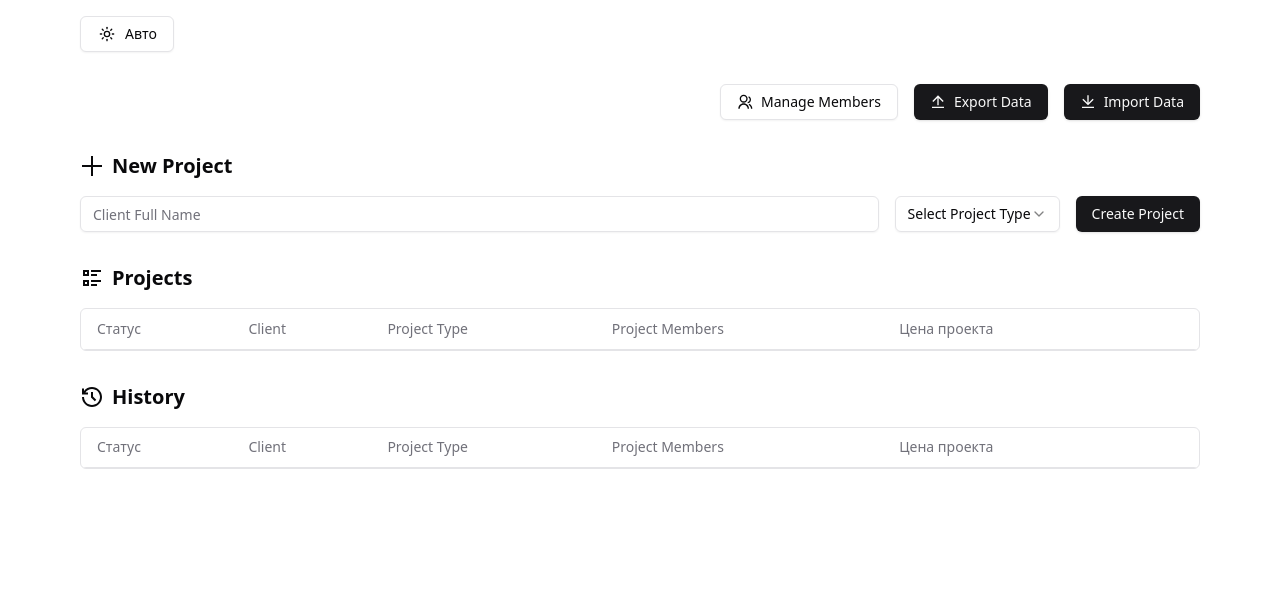
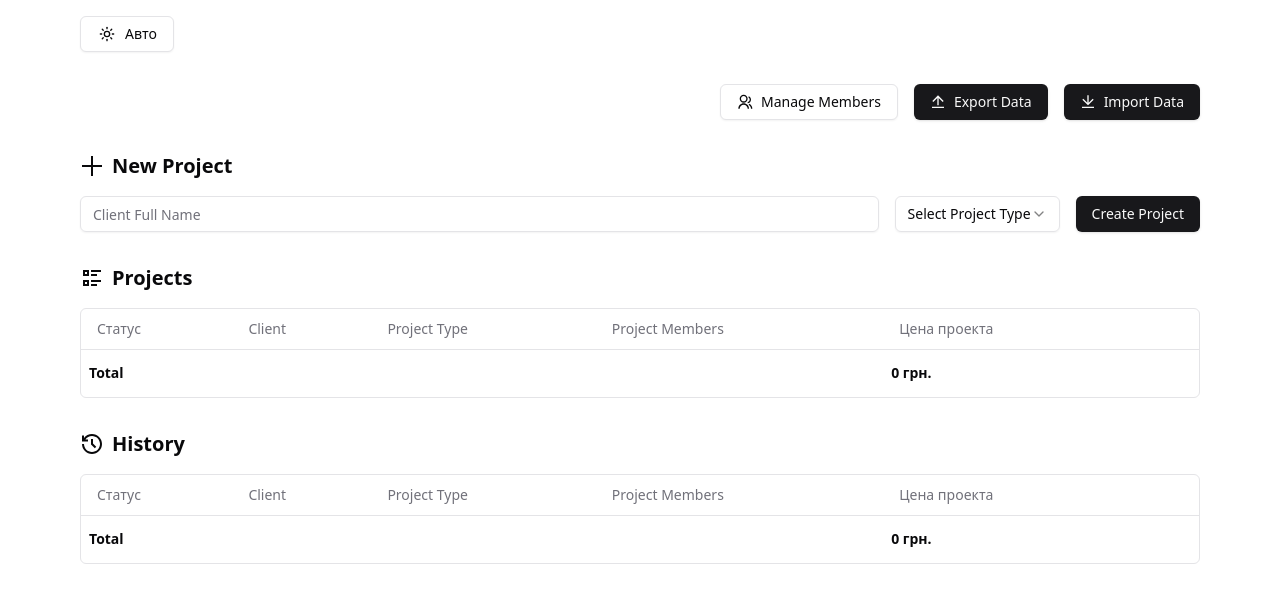
Before and after one commit to DanilLut/payout-calculator, a React (Vite) app: page / in a window 1280 px wide. Shown: the top 602 px of the page. Built offline with nearby package versions, Linux system fonts and the light colour scheme.

Commit message:
add total row

```diff
--- a/src/components/Dashboard.tsx
+++ b/src/components/Dashboard.tsx
@@ -92,6 +92,16 @@ export function Dashboard() {
 
     const unselectedData = projects.filter((item) => !item.selected)
 
+    const totalUnselected = unselectedData.reduce((acc, project) => {
+        const projectType = projectTypes.find(pt => pt.id === project.projectTypeId)
+        return acc + (projectType?.price || 0)
+    }, 0)
+
+    const totalSelected = selectedData.reduce((acc, project) => {
+        const projectType = projectTypes.find(pt => pt.id === project.projectTypeId)
+        return acc + (projectType?.price || 0)
+    }, 0)
+
     return (
         <div className="container mx-auto pb-10 md:px-16">
             <div className="flex justify-between mb-8">
@@ -160,14 +170,14 @@ export function Dashboard() {
                     <RiListCheck2 />
                     Projects
                 </h2>
-                <DataTable columns={columns} data={unselectedData} />
+                <DataTable columns={columns} data={unselectedData} total={totalUnselected} />
             </div>
 
             <div className="mt-8 w-full">
                 <h2 className="text-xl font-bold mb-4 flex items-center gap-2">
                     <RiHistoryLine /> History
                 </h2>
-                <DataTable columns={columns} data={selectedData} />
+                <DataTable columns={columns} data={selectedData} total={totalSelected} />
             </div>
         </div>
     )
--- a/src/components/DataTable.tsx
+++ b/src/components/DataTable.tsx
@@ -16,11 +16,13 @@ import {
 interface DataTableProps<TData, TValue> {
     columns: ColumnDef<TData, TValue>[]
     data: TData[]
+    total?: number
 }
 
 export function DataTable<TData, TValue>({
     columns,
     data,
+    total,
 }: DataTableProps<TData, TValue>) {
     const table = useReactTable({
         data,
@@ -63,6 +65,15 @@ export function DataTable<TData, TValue>({
                             ))}
                         </TableRow>
                     ))}
+                    <TableRow key="total" className="h-12">
+                        <TableCell colSpan={4} className="text-left font-bold">
+                            Total
+                        </TableCell>
+                        <TableCell className="text-left font-bold">
+                            {total ?? 0} грн.
+                        </TableCell>
+                        <TableCell></TableCell>
+                    </TableRow>
                 </TableBody>
             </Table>
         </div>
```
